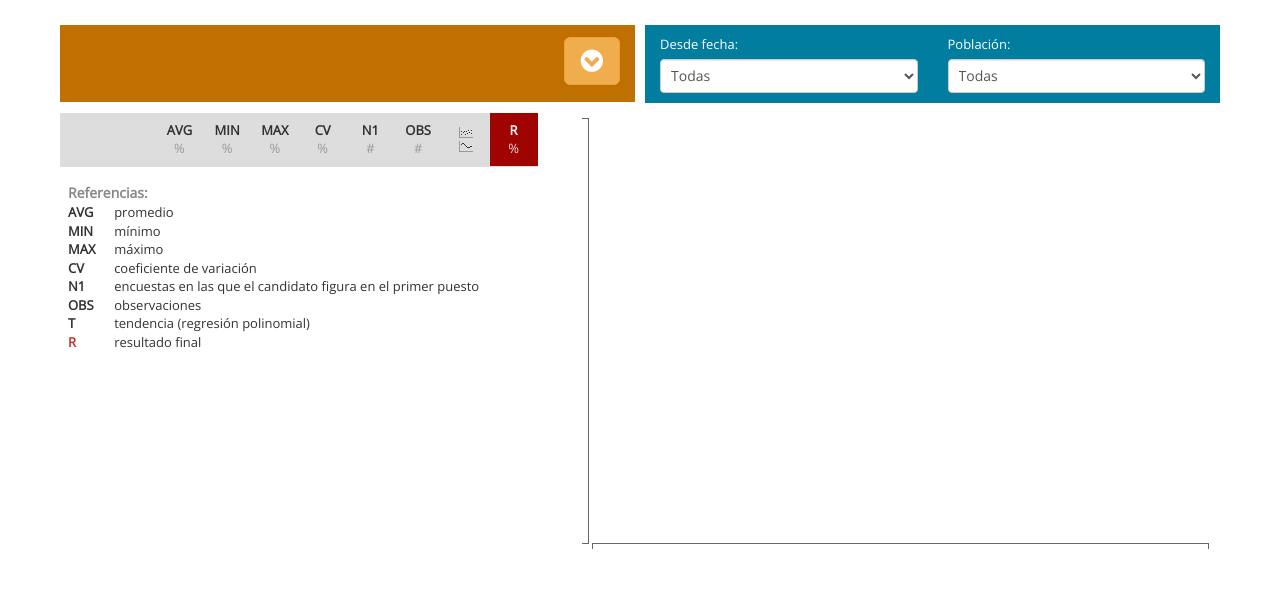
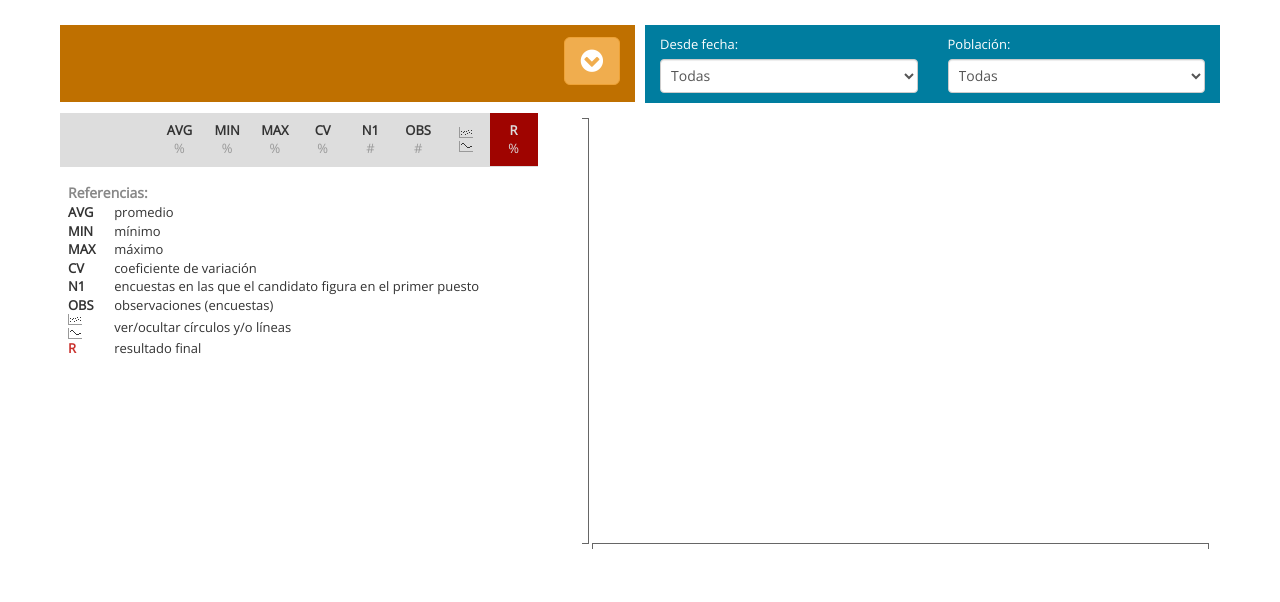
Before and after one commit to lucianoamor/la-borra, a PHP site: page / in a window 1280 px wide. Shown: the part 52-654 px from the top of the page. Run offline with PHP 8.4, Linux system fonts and the light colour scheme; data that the repository does not hold is empty.

Commit message:
tabla resultados: tooltips con referencias

```diff
--- a/css/styles.css
+++ b/css/styles.css
@@ -97,7 +97,7 @@ nav {
     border: 0;
     background-color: #ddd;
 }
-.tabla th span {
+.tabla th span.unidad {
     font-weight: normal;
     color: #999;
 }
--- a/index.php
+++ b/index.php
@@ -132,14 +132,14 @@ foreach ($poblaciones as $k => $v) {
                 <thead>
                 <tr>
                     <th></th>
-                    <th class="th-col">AVG<br/><span>%</span></th>
-                    <th class="th-col">MIN<br/><span>%</span></th>
-                    <th class="th-col">MAX<br/><span>%</span></th>
-                    <th class="th-col">CV<br/><span>%</span></th>
-                    <th class="th-col">N1<br/><span>#</span></th>
-                    <th class="th-col">OBS<br/><span>#</span></th>
-                    <th class="th-col img"><img src="images/chart.png" alt="" /></th>
-                    <th class="resultado th-col">R<br/><span>%</span></th>
+                    <th class="th-col"><span title="promedio" class="tooltip-trigger">AVG<br/><span class="unidad">%</span></span></th>
+                    <th class="th-col"><span title="mínimo" class="tooltip-trigger">MIN<br/><span class="unidad">%</span></span></th>
+                    <th class="th-col"><span title="máximo" class="tooltip-trigger">MAX<br/><span class="unidad">%</span></span></th>
+                    <th class="th-col"><span title="coeficiente de variación" class="tooltip-trigger">CV<br/><span class="unidad">%</span></span></th>
+                    <th class="th-col"><span title="encuestas en las que el candidato figura en el primer puesto" class="tooltip-trigger">N1<br/><span class="unidad">#</span></span></th>
+                    <th class="th-col"><span title="observaciones (encuestas)" class="tooltip-trigger">OBS<br/><span class="unidad">#</span></span></th>
+                    <th class="th-col img"><span title="ver/ocultar círculos y/o líneas" class="tooltip-trigger"><img src="images/chart.png" alt="" /></span></th>
+                    <th class="resultado th-col"><span title="resultado final" class="tooltip-trigger">R<br/><span class="unidad">%</span></span></th>
                 </tr>
                 </thead>
                 <tbody></tbody>
@@ -171,11 +171,11 @@ foreach ($poblaciones as $k => $v) {
                                 </tr>
                                 <tr>
                                     <td class="ref">OBS</td>
-                                    <td>observaciones</td>
+                                    <td>observaciones (encuestas)</td>
                                 </tr>
                                 <tr>
-                                    <td class="ref">T</td>
-                                    <td>tendencia (regresión polinomial)</td>
+                                    <td class="ref"><img src="images/chart.png" alt="" /></td>
+                                    <td>ver/ocultar círculos y/o líneas</td>
                                 </tr>
                                 <tr>
                                     <td class="ref resultado">R</td>
--- a/js/chart.js
+++ b/js/chart.js
@@ -127,6 +127,11 @@ $(document).ready(function() {
         trigger: 'hover',
         html: true,
         selector: '.img'
+    });
+
+    $('.tabla-resultados').tooltip({
+        selector: '.tooltip-trigger',
+        placement: 'bottom'
     });
 
     // ini
```
